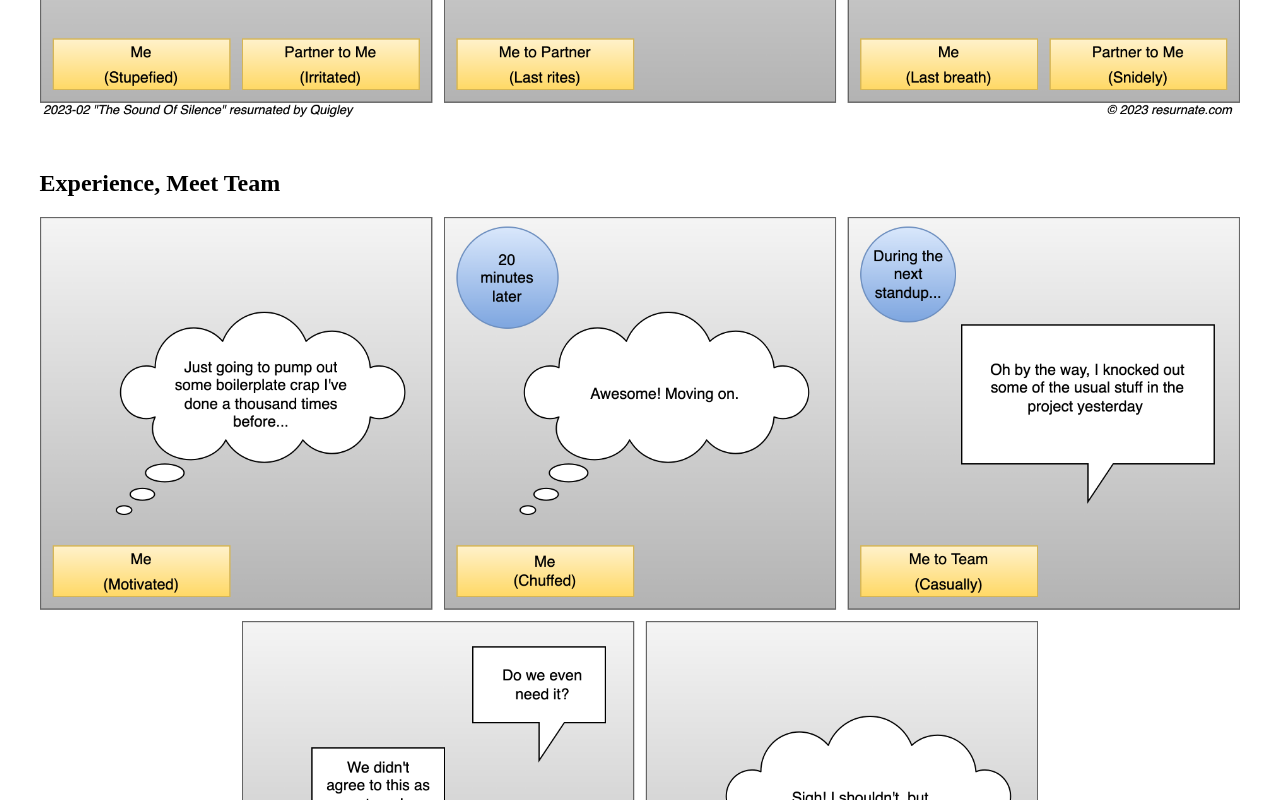
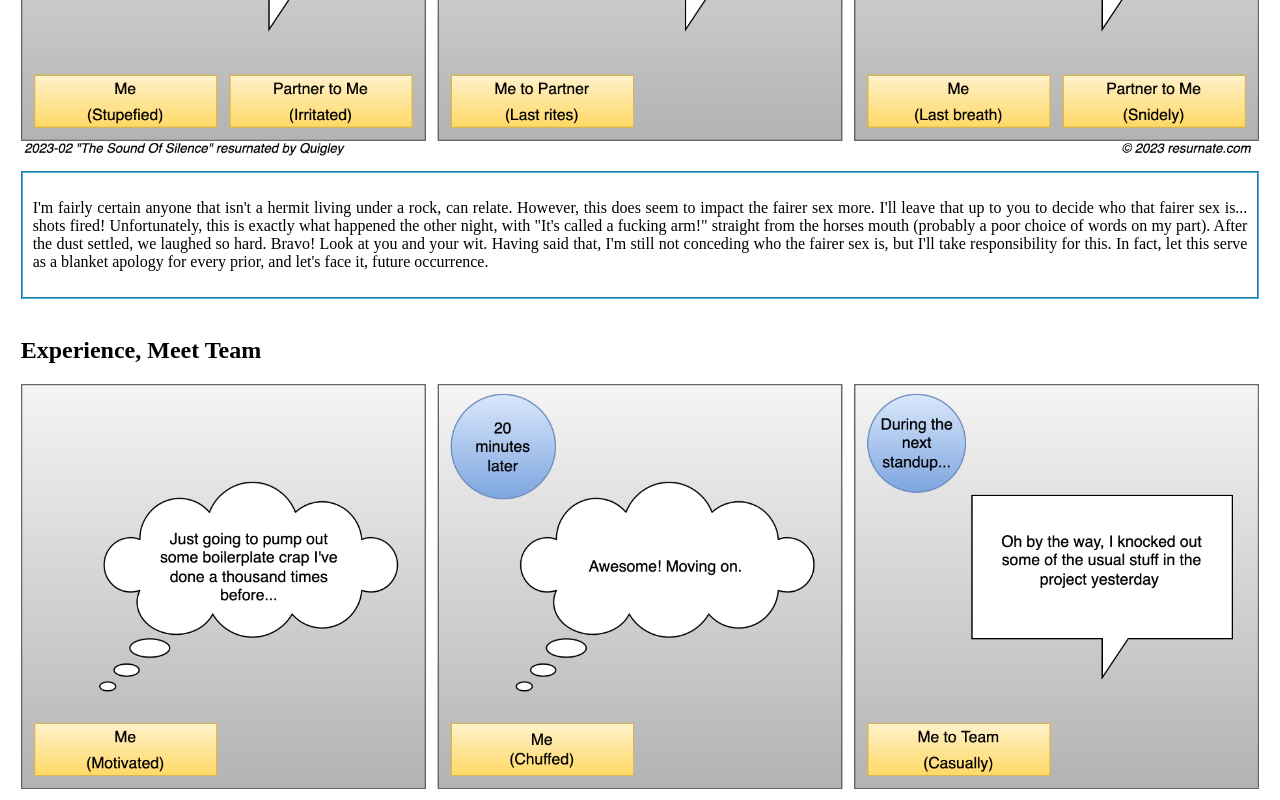
Before and after one commit to resurnate/resurnate.github.io, a plain HTML site: page index.html in a window 1280 px wide. Shown: the part 1460-2260 px from the top of the page. Drawn offline with Linux system fonts and the light colour scheme.

Commit message:
Added a little context for you folks

```diff
--- a/css/resurnate.main.css
+++ b/css/resurnate.main.css
@@ -15,7 +15,7 @@ h1 {
   display: block;
   margin-left: auto;
   margin-right: auto;
-  max-width: 95%;
+  max-width: 98%;
 }
 
 .galleryStrip h2 {
@@ -26,6 +26,19 @@ h1 {
   width: 100%;
 }
 
+.galleryStrip div {
+  border: 2px groove #41b6e6;
+  margin-left: auto;
+  margin-right: auto;
+  padding: 10px;
+  max-width: 100%;
+}
+
+.galleryStrip div p {
+  text-align: justify;
+  text-justify: inter-word;
+}
+
 .galleryEnd p {
   background: #898d8d;
   color: white;
--- a/js/resurnate.main.js
+++ b/js/resurnate.main.js
@@ -23,13 +23,16 @@ function loadMoreGalleryStrips() {
 }
 
 function loadGalleryStrip(index) {
+  let galleryElement = document.getElementById(galleryElementId);
   if (index < galleryMetadata.length) {
+    // Keep going down the rabbit hole!
     let strip = galleryMetadata[index];
+    let brElement = document.createElement('br');
+    galleryElement.appendChild(brElement);
     let divElement = document.createElement('div');
     divElement.id = 'strip' + index;
     divElement.className = 'galleryStrip';
-    let innerBrElement = document.createElement('br');
-    divElement.appendChild(innerBrElement);
+    galleryElement.appendChild(divElement);
     let innerH2Element = document.createElement('h2');
     innerH2Element.innerText = strip.title;
     divElement.appendChild(innerH2Element);
@@ -37,16 +40,24 @@ function loadGalleryStrip(index) {
     innerImgElement.src = '/img/' + strip.name;
     innerImgElement.alt = strip.title;
     divElement.appendChild(innerImgElement);
-    document.getElementById(galleryElementId).appendChild(divElement);
+    let innerDivElement = document.createElement('div');
+    divElement.appendChild(innerDivElement);
+    let innerDivPElement = document.createElement('p');
+    innerDivPElement.innerHTML = strip.description;
+    innerDivElement.appendChild(innerDivPElement);
     stripCounter++;
-  } else if (index === galleryMetadata.length) {
+  }
+  if (stripCounter === galleryMetadata.length) {
+    // No more strips in gallery!
+    let brElement = document.createElement('br');
+    galleryElement.appendChild(brElement);
     let divElement = document.createElement('div');
     divElement.id = galleryElementId+'End';
     divElement.className = galleryElementId+'End';
+    galleryElement.appendChild(divElement);
     let innerPElement = document.createElement('p');
     innerPElement.innerText = 'End of gallery';
     divElement.appendChild(innerPElement);
-    document.getElementById(galleryElementId).appendChild(divElement);
     stripCounter++;
-  } // Else, move along, nothing more to see here!
+  }
 }
--- a/js/resurnate.metadata.js
+++ b/js/resurnate.metadata.js
@@ -1,4 +1,24 @@
 const galleryMetadata = [
-  {name:'2023002.png', title:'The Sound Of Silence'},
-  {name:'2023001.png', title:'Experience, Meet Team'}
+  {
+    name:'2023002.png',
+    title:'The Sound Of Silence',
+    description:'I&#39;m fairly certain anyone that isn&#39;t a hermit living under a rock, can relate. However, ' +
+        'this does seem to impact the fairer sex more. I&#39;ll leave that up to you to decide who that fairer sex ' +
+        'is... shots fired! Unfortunately, this is exactly what happened the other night, with "It&#39;s called a ' +
+        'fucking arm!" straight from the horses mouth (probably a poor choice of words on my part). After the dust ' +
+        'settled, we laughed so hard. Bravo! Look at you and your wit. Having said that, I&#39;m still not conceding ' +
+        'who the fairer sex is, but I&#39;ll take responsibility for this. In fact, let this serve as a blanket ' +
+        'apology for every prior, and let&#39;s face it, future occurrence.'
+  },
+  {
+    name:'2023001.png',
+    title:'Experience, Meet Team',
+    description:'There are days I consider myself a rock star, only to be brought crashing back to Earth courtesy of ' +
+        'those at my daily gig. Instead of a quick win, it turns into a battle of  words that serves no purpose ' +
+        'other than to prolong moving onto the next task at hand. Maybe I don&#39;t play well with others, but the ' +
+        'struggle is very real. In large corporations, swearing profusely is frowned upon. I&#39;m pretty sure ' +
+        'beating up the photocopier because it was right there won&#39;t fly either. Sadly, I&#39;m running out of ' +
+        'options. Is it a control thing? Is it just me? Surely I&#39;m not alone here. I&#39;m all ears, although ' +
+        'they have taken a verbal beating of late. I&#39;m still staring down that photocopier &#128527;'
+  }
 ];
```
